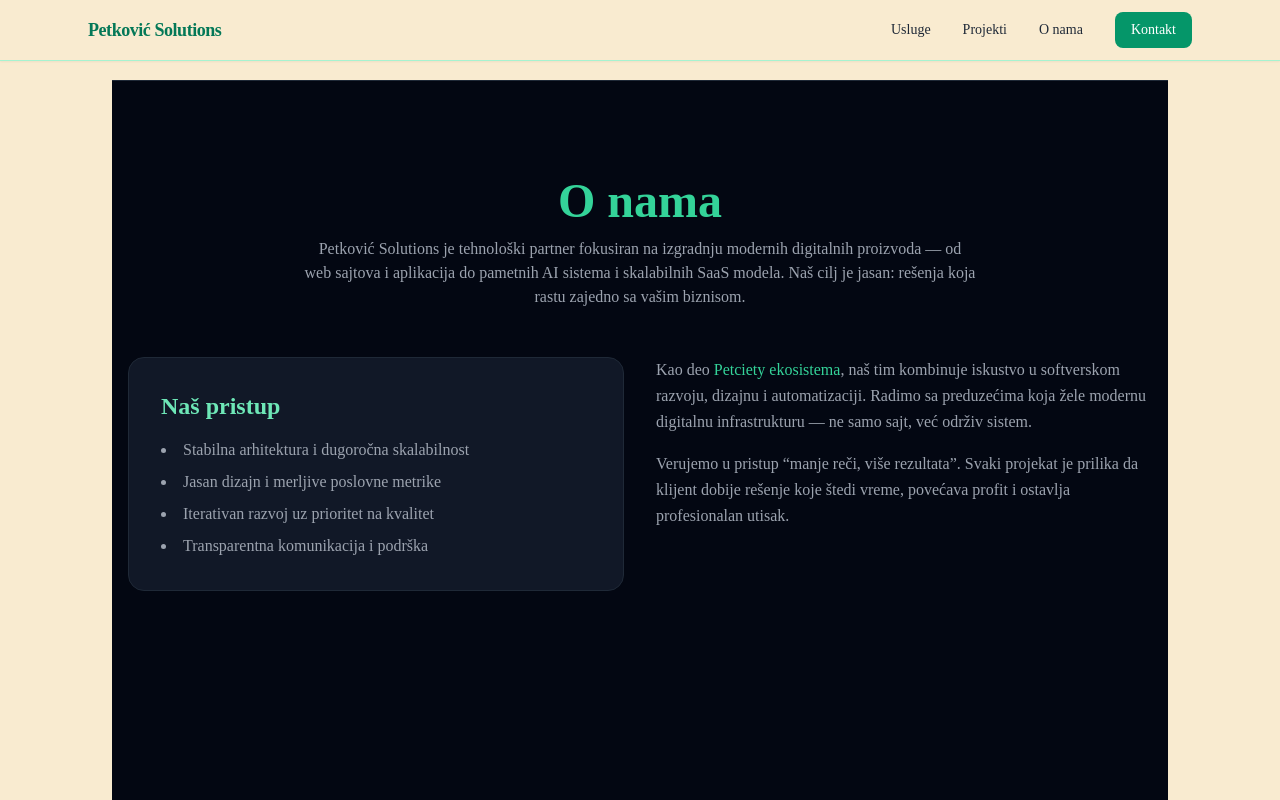
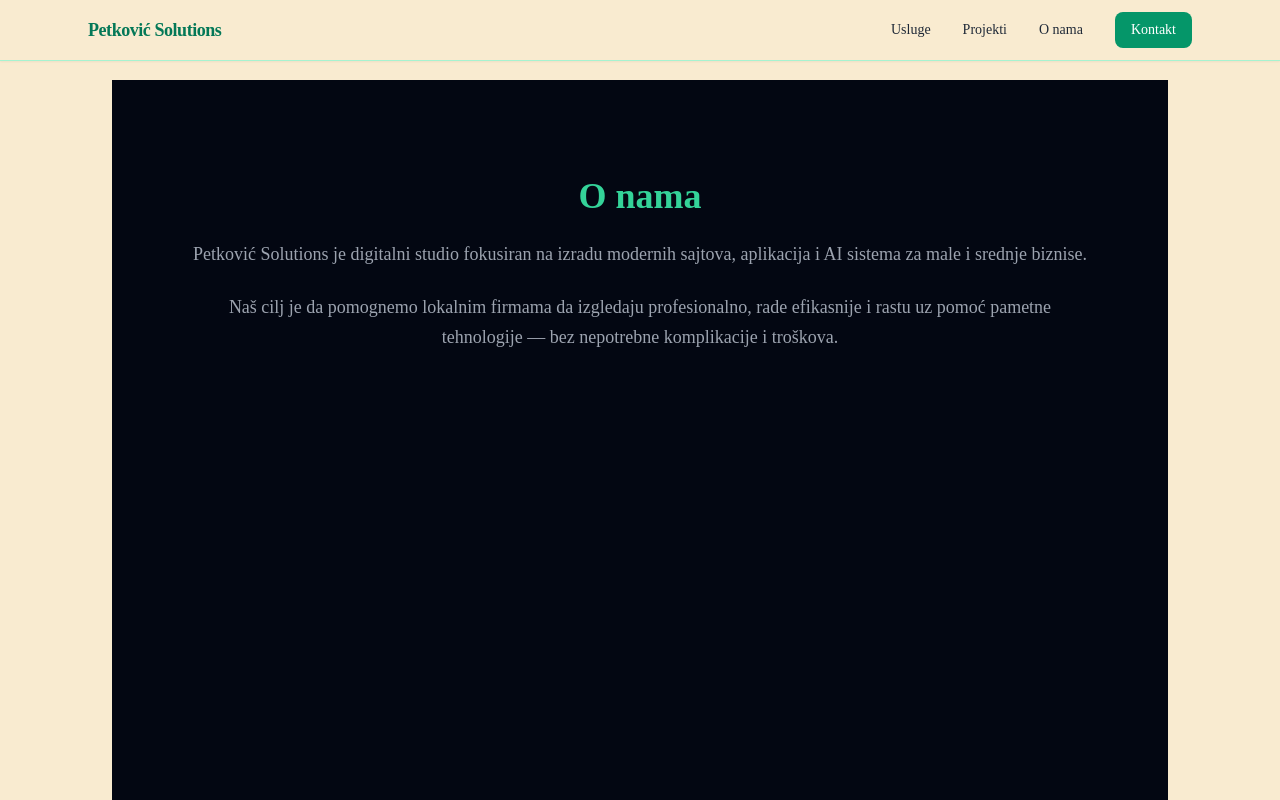
Before and after one commit to brankop87/petkovic-solutions-studio, a Next.js app: page /o-nama in a window 1280 px wide. Shown: the top 800 px of the page. Built offline with nearby package versions, Linux system fonts and the light colour scheme.

Commit message:
Update page.tsx

```diff
--- a/app/o-nama/page.tsx
+++ b/app/o-nama/page.tsx
@@ -1,56 +1,18 @@
-"use client";
-
-import { MotionConfig } from "framer-motion";
-
-export default function ONamaPage() {
+export default function OnamaPage() {
   return (
-    <MotionConfig reducedMotion="user">
-      <section className="bg-gray-950 text-white min-h-screen py-24 px-4 border-t border-gray-800">
-        <div className="max-w-5xl mx-auto space-y-12">
-          {/* Naslov */}
-          <div className="text-center space-y-3">
-            <h1 className="text-4xl md:text-5xl font-semibold text-emerald-400">
-              O nama
-            </h1>
-            <p className="text-gray-400 max-w-2xl mx-auto">
-              Petković Solutions je tehnološki partner fokusiran na izgradnju
-              modernih digitalnih proizvoda — od web sajtova i aplikacija do
-              pametnih AI sistema i skalabilnih SaaS modela.
-              Naš cilj je jasan: rešenja koja rastu zajedno sa vašim biznisom.
-            </p>
-          </div>
-
-          {/* Naš pristup */}
-          <div className="grid md:grid-cols-2 gap-8 items-start">
-            <div className="bg-gray-900 border border-gray-800 rounded-2xl p-8 space-y-4">
-              <h2 className="text-2xl font-semibold text-emerald-300">
-                Naš pristup
-              </h2>
-              <ul className="list-disc list-inside text-gray-400 space-y-2">
-                <li>Stabilna arhitektura i dugoročna skalabilnost</li>
-                <li>Jasan dizajn i merljive poslovne metrike</li>
-                <li>Iterativan razvoj uz prioritet na kvalitet</li>
-                <li>Transparentna komunikacija i podrška</li>
-              </ul>
-            </div>
-
-            {/* Tekstualni deo */}
-            <div className="space-y-4 text-gray-400 leading-relaxed">
-              <p>
-                Kao deo <span className="text-emerald-400">Petciety ekosistema</span>,
-                naš tim kombinuje iskustvo u softverskom razvoju, dizajnu i
-                automatizaciji. Radimo sa preduzećima koja žele modernu
-                digitalnu infrastrukturu — ne samo sajt, već održiv sistem.
-              </p>
-              <p>
-                Verujemo u pristup “manje reči, više rezultata”.
-                Svaki projekat je prilika da klijent dobije rešenje koje
-                štedi vreme, povećava profit i ostavlja profesionalan utisak.
-              </p>
-            </div>
-          </div>
-        </div>
-      </section>
-    </MotionConfig>
+    <section className="min-h-screen bg-gray-950 text-white py-24 px-6">
+      <div className="max-w-4xl mx-auto text-center space-y-6">
+        <h1 className="text-4xl font-bold text-emerald-400">O nama</h1>
+        <p className="text-gray-400 text-lg leading-relaxed">
+          Petković Solutions je digitalni studio fokusiran na izradu modernih
+          sajtova, aplikacija i AI sistema za male i srednje biznise.
+        </p>
+        <p className="text-gray-400 text-lg leading-relaxed">
+          Naš cilj je da pomognemo lokalnim firmama da izgledaju profesionalno,
+          rade efikasnije i rastu uz pomoć pametne tehnologije — bez nepotrebne
+          komplikacije i troškova.
+        </p>
+      </div>
+    </section>
   );
 }
```
